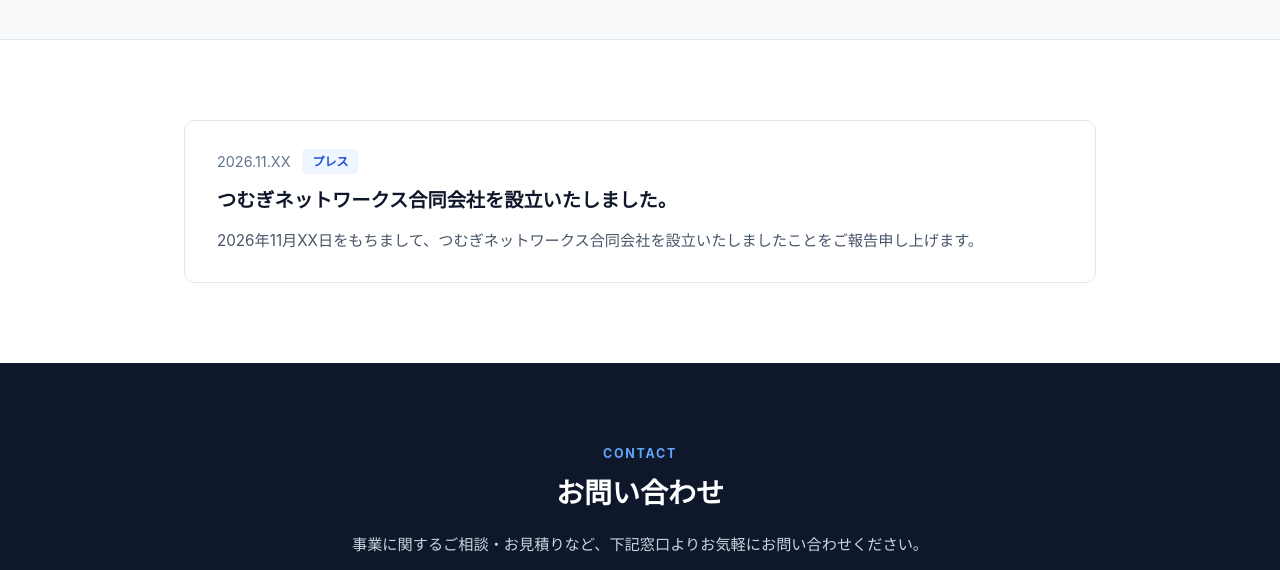
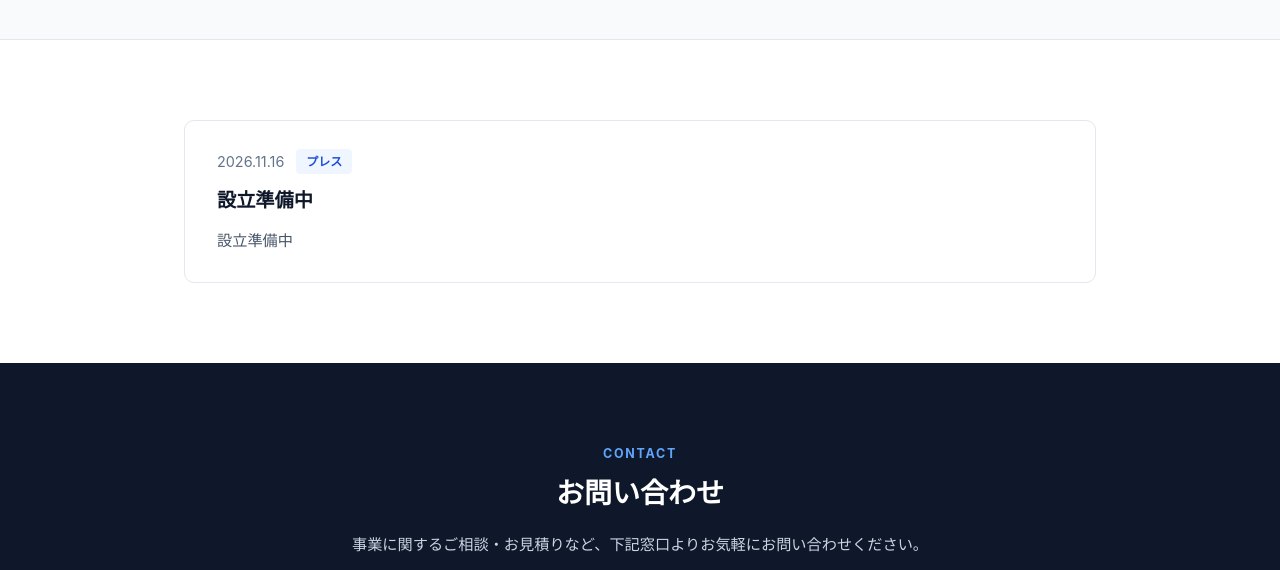
Before and after one commit to yoshiya-nakamura/tsumugi-net, an Astro site: page /info in a window 1280 px wide. Shown: the part 230-800 px from the top of the page. Built offline with nearby package versions, Linux system fonts and the light colour scheme; Astro itself is replaced by a stand-in of ours.

Commit message:
設立準備中

```diff
--- a/src/pages/info.astro
+++ b/src/pages/info.astro
@@ -3,10 +3,10 @@ import Layout from "../layouts/Layout.astro";
 
 const newsList = [
   {
-    date: "2026.11.XX",
+    date: "2026.11.16",
     category: "プレス",
-    title: "つむぎネットワークス合同会社を設立いたしました。",
-    body: "2026年11月XX日をもちまして、つむぎネットワークス合同会社を設立いたしましたことをご報告申し上げます。",
+    title: "設立準備中",
+    body: "設立準備中",
   },
 ];
 ---
```
